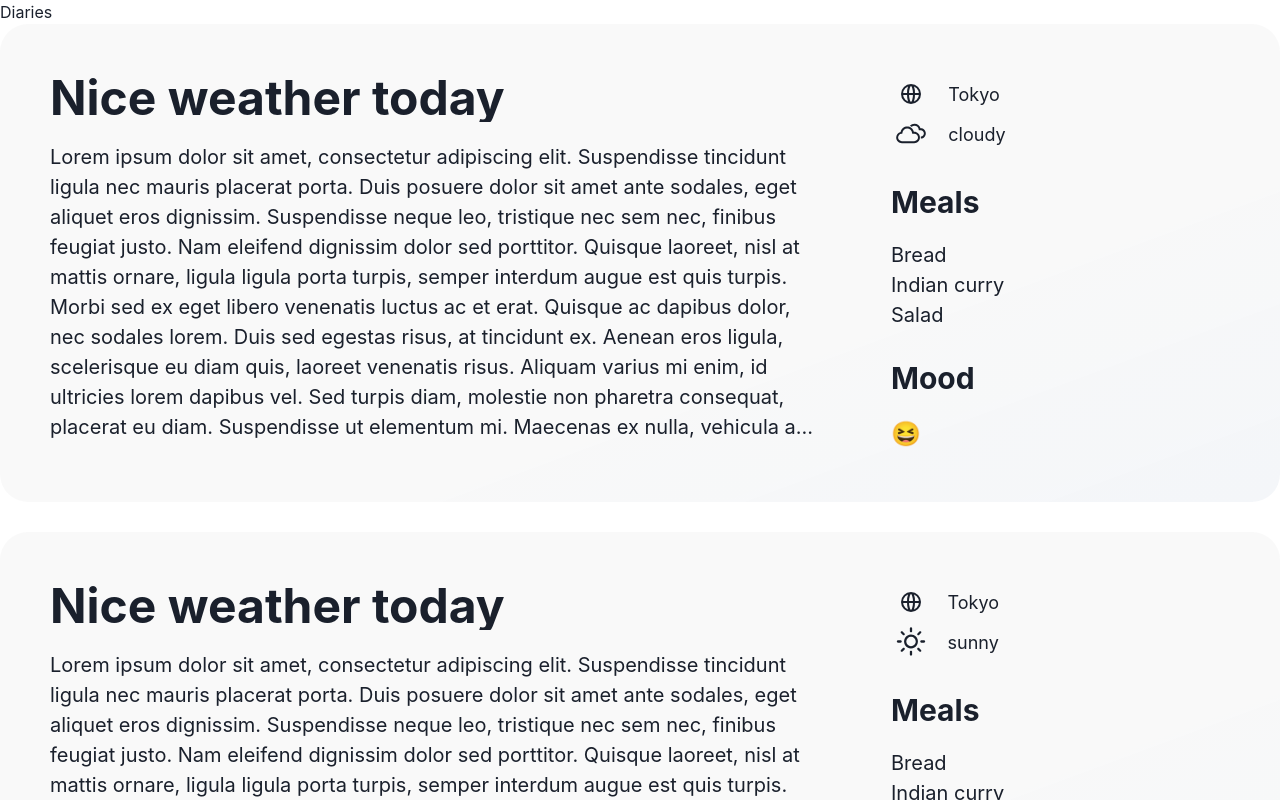
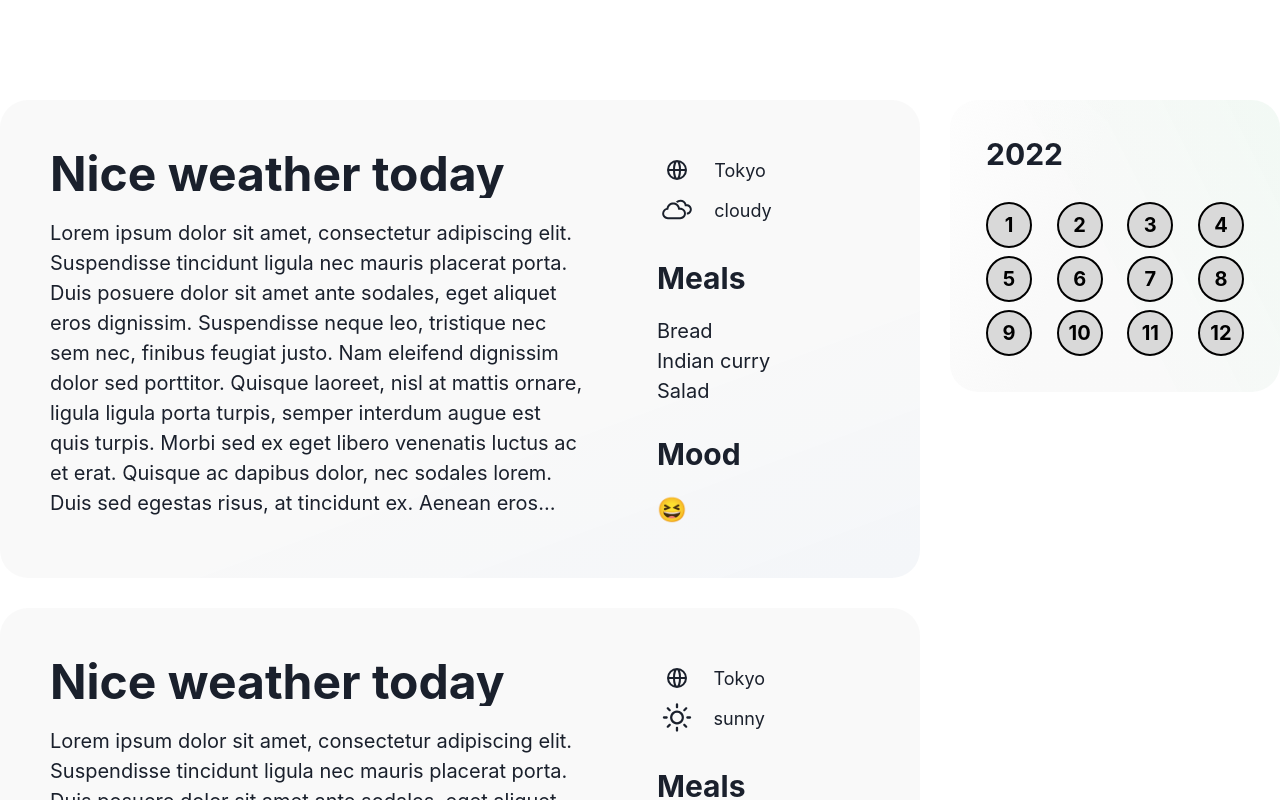
Before and after one commit to f3if3i/the-diary-app, a React (Vite) app: page /diaries in a window 1280 px wide. Shown: the top 800 px of the page. Built offline with nearby package versions, Linux system fonts and the light colour scheme.

Commit message:
feat: 画面を更新

```diff
--- a/src/components/layout/Layout.tsx
+++ b/src/components/layout/Layout.tsx
@@ -1,11 +1,28 @@
+import { css } from "@emotion/react"
+import { ReactNode } from "react"
 
-import { FC, ReactNode } from "react"
 type LayoutProps = {
     children?: ReactNode;
 }
-export const Layout: FC<LayoutProps> = ({ children }) => {
+export const Layout = ({ children }: LayoutProps) => {
     return (
-        <div>{children}</div>
+        <div css={styles.container}>
+            <div css={styles.contentContainer}>{children}</div>
+        </div>
     )
 
 }
+
+const styles = {
+    container: css({
+        display: "flex",
+        flexDirection: "column",
+        justifyContent: "center",
+        alignItems: "center",
+
+    }),
+    contentContainer: css({
+        maxWidth: "1300px",
+        marginTop: "50px"
+    })
+}
--- a/src/pages/Diaries.tsx
+++ b/src/pages/Diaries.tsx
@@ -3,11 +3,13 @@ import { Diary } from "../@types/diary"
 import diariesData from "../utils/diaries.json"
 import { DiaryCard } from "../components/DiaryCard/DiaryCard"
 import { css } from "@emotion/react"
+import { Layout } from "../components/layout/Layout"
+import { DiaryFilter } from "../components/DiaryFilter/DiaryFilter"
 
 export const Diaries = () => {
     return (
-        <div>
-            <div>Diaries</div>
+        <Layout>
+            <div css={styles.container}>
                 <div css={styles.diariesContainer}>
                     {diariesData.map((diary: Diary): React.ReactNode => {
                         return <Link
@@ -28,17 +30,30 @@ export const Diaries = () => {
                         </Link>
                     })}
                 </div>
+                <div css={styles.controlContainer}>
+                    <DiaryFilter />
+                </div>
+            </div>
 
             {/* <Outlet /> */}
 
-        </div>
+        </Layout>
     )
 }
 
 const styles = {
+    container: css({
+        display: "grid",
+        gridTemplateColumns: "1fr 330px",
+        gap: "30px"
+
+    }),
     diariesContainer: css({
         display: "flex",
         flexDirection: "column",
         gap: "30px"
+    }),
+    controlContainer: css({
+
     })
 }
```
Lines whose indentation alone changed are shown as unchanged.
